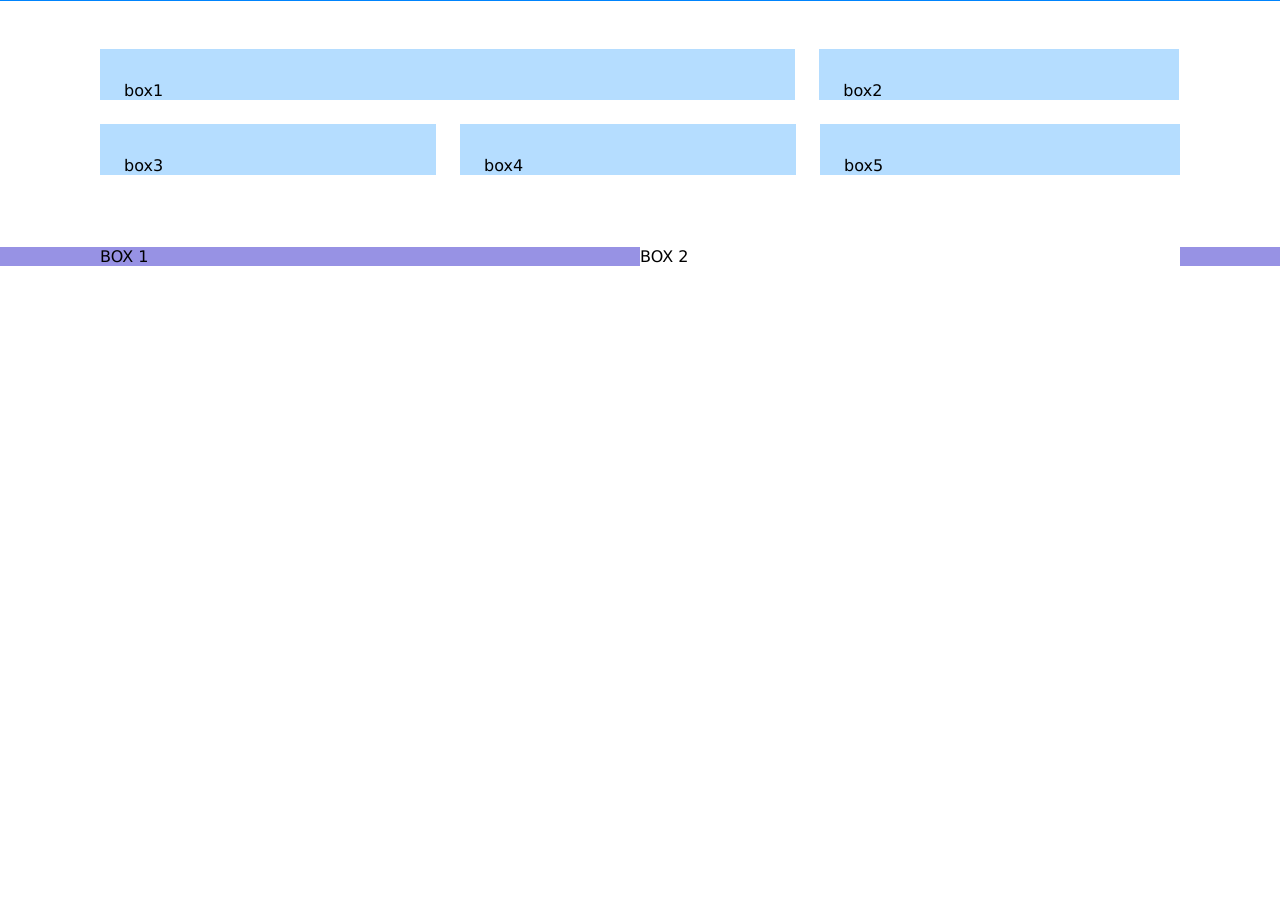
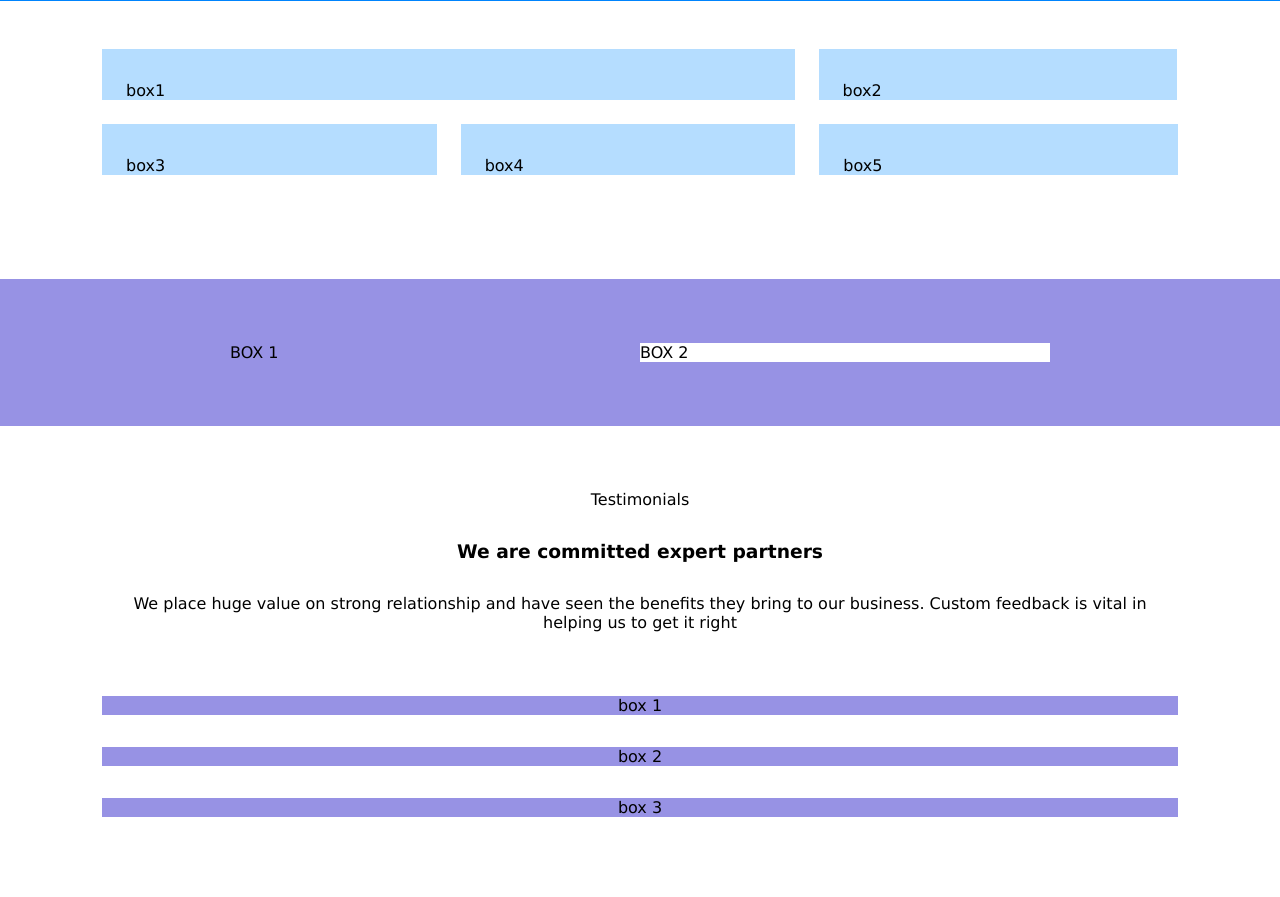
Before and after one commit to stedfl/htmlcss-responsive-layout, a plain HTML site: page index.html in a window 1280 px wide. Shown: the part 74-971 px from the top of the page. Before the commit the page ends 800 px from the top, so only its background shows below. Drawn offline with Linux system fonts and the light colour scheme.

Commit message:
add col style in testimonials-section

```diff
--- a/css/style.css
+++ b/css/style.css
@@ -14,7 +14,7 @@ body {
  }
 
  .container {
-  padding: 0 30px;
+  padding: 0 2rem;
   height: 100%;
 }
 
@@ -68,15 +68,52 @@ img {
   color: #ffffff;
  }
 
- .demo .row .card {
+ .demo .row {
+  padding-bottom: 2rem;
+ }
+
+ .demo .card {
   padding: 2rem 1.5rem 0;
   background-color: #b5ddff;
   margin-bottom: 1.5rem;
  }
 
+
+ .demo .row >.col:last-child .card {
+  margin-bottom: 0;
+ }
+
+ .planning {
+  padding: 4rem;
+ }
+
+ .planning .row {
+  padding: 0 8rem;
+ }
+
  .planning .row >.col:last-child .card {
   background-color: #ffffff;
  }
+
+ .testimonials {
+  text-align: center;
+ }
+
+ .testimonials .description {
+  padding: 1rem 0 2rem;
+ }
+
+ .testimonials .description *, .testimonials .card {
+  margin-bottom: 2rem;
+ }
+
+ .testimonials {
+  margin-bottom: 2rem;
+ }
+
+
+
+
 
 
 
@@ -89,12 +126,12 @@ img {
 }
 
  @media screen and (min-width:769px) {
-    .row {
+    .demo .row, .planning .row {
       flex-direction: row;
       flex-wrap: wrap;
     }
 
-   .row .col {
+   .demo .col {
       width: calc(100% / 3);
     }
 
--- a/index.html
+++ b/index.html
@@ -73,7 +73,27 @@
 
     <section class="testimonials">
       <div class="container">
-
+        <div class="description">
+          <p>Testimonials</p>
+          <h3>We are committed expert partners</h3>
+          <p>We place huge value on strong relationship and have seen the benefits they bring to our business. Custom feedback is vital in helping us to get it right</p>
+        </div>
+        <div class="row">
+          <div class="col">
+            <div class="card bg-violet">
+              box 1</div>
+          </div>
+          <div class="col">
+            <div class="card bg-violet">
+              box 2
+            </div>
+          </div>
+          <div class="col">
+            <div class="card bg-violet">
+              box 3
+            </div>
+          </div>
+        </div>
       </div>
     </section>
 
```
